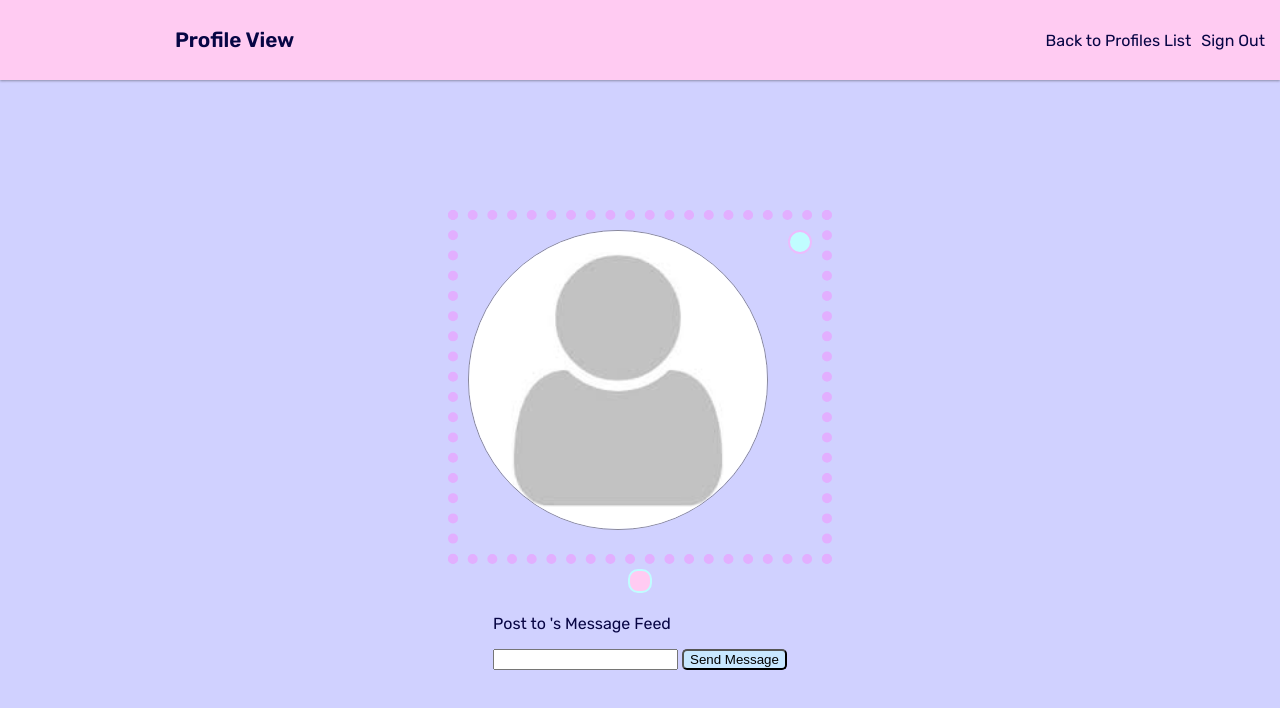
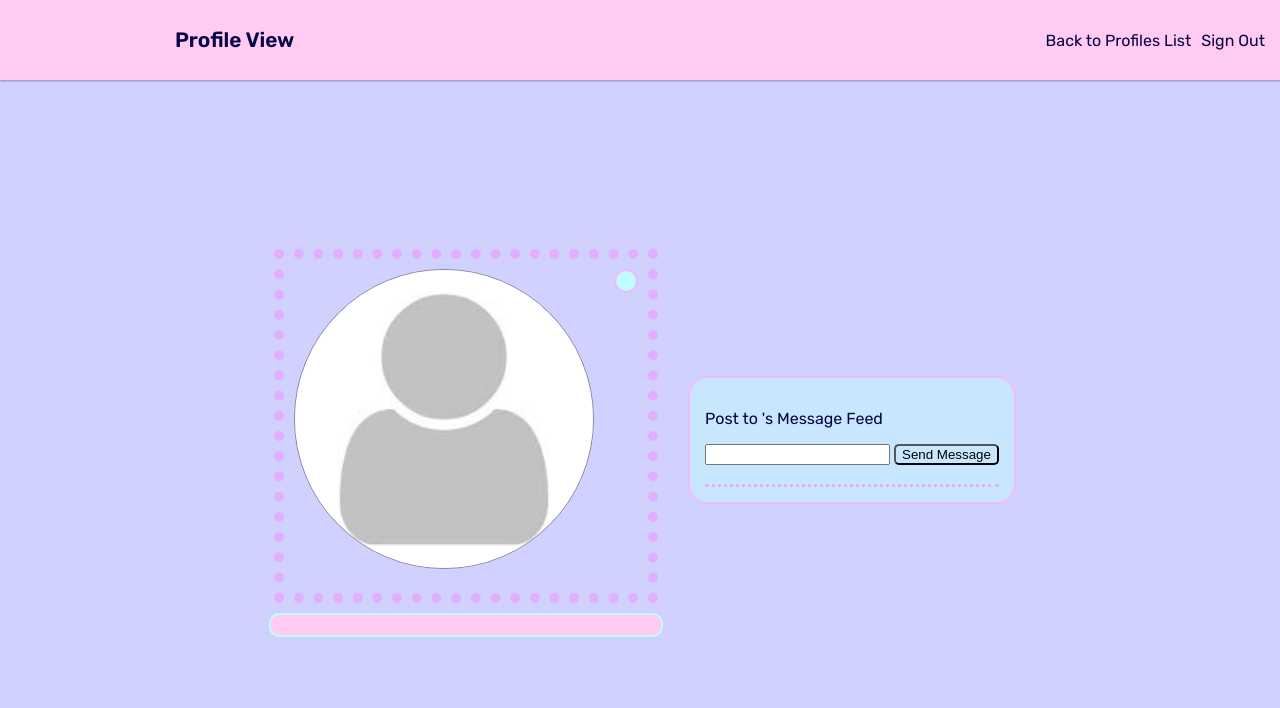
Before and after one commit to benni-maxon/fromscratch-social-media-app, a plain HTML site: page profile/index.html in a window 1280 px wide. Drawn offline with nearby package versions, Linux system fonts and the light colour scheme.

Commit message:
formatting for profile page messages

```diff
--- a/profile/index.html
+++ b/profile/index.html
@@ -43,6 +43,7 @@
 
         <main>
             <section>
+                <section class="info-section">
                     <div class="profile-header">
                         <img id="avatar-img" class="avatar" alt="avatar" src="/assets/avatar.jpg" />
                         <h2 class="username-header"></h2>
@@ -50,14 +51,18 @@
                     <div class="profile-detail"></div>
                 </section>
                 <div class="profile-bio"></div>
+            </section>
+            <section class="messages-section">
                 <form class="message-form">
                     <label>
                         <p>Post to <span class="username"></span>'s Message Feed</p>
                         <input name="message" />
                     </label>
                     <button type="submit">Send Message</button>
+                    <h3 class="message-feed-for"></h3>
                 </form>
                 <div class="profile-messages"></div>
+            </section>
         </main>
     </body>
 </html>
--- a/profile/profile.js
+++ b/profile/profile.js
@@ -12,6 +12,7 @@ import { renderMessages } from '../render-utils.js';
 
 const imgEl = document.querySelector('#avatar-img');
 const usernameHeaderEl = document.querySelector('.username-header');
+const messageFeedEl = document.querySelector('.message-feed-for');
 const profileDetailEl = document.querySelector('.profile-detail');
 const profileBioEl = document.querySelector('.profile-bio');
 const profileMessagesEl = document.querySelector('.profile-messages');
@@ -21,7 +22,6 @@ const messageForm = document.querySelector('.message-form');
 
 const params = new URLSearchParams(location.search);
 const id = params.get('id');
-
 
 window.addEventListener('load', async () => {
     //Error Handling
@@ -77,6 +77,7 @@ async function fetchAndDisplayProfile() {
     usernameHeaderEl.textContent = profile.username;
     titleEl.textContent = `${profile.username}'s Profile`;
     usernameEl.textContent = profile.username;
+    messageFeedEl.textContent = `Message Feed for ${profile.username}`;
 
     const profileSparkles = renderSparkles(profile);
     const profileBio = renderBio(profile);
--- a/render-utils.js
+++ b/render-utils.js
@@ -25,13 +25,8 @@ export function renderProfile(profileObject) {
 
 export function renderMessages(profile) {
     const ul = document.createElement('ul');
-    const header = document.createElement('h3');
-
-    header.textContent = `Message Feed for ${profile.username}`;
 
     ul.classList.add('messages');
-
-    ul.append(header);
 
     for (let i = 0; i < profile.messages.length; i++) {
         // for (let i = profile.messages.length -1; i > -1; i--)
@@ -44,7 +39,7 @@ export function renderMessages(profile) {
 
         const senderSpan = document.createElement('span');
         senderSpan.classList.add('from');
-        senderSpan.textContent = profile.messages[i].sender;
+        senderSpan.textContent = `${profile.messages[i].sender} - `;
 
         const dateSpan = document.createElement('span');
         dateSpan.classList.add('created-date');
--- a/styles/profile.css
+++ b/styles/profile.css
@@ -1,13 +1,35 @@
+::-webkit-scrollbar {
+    display: none;
+}
+
 main {
     display: flex;
-    flex-direction: column;
     justify-content: center;
     align-items: center;
 }
 
 section {
+    margin: 10px;
+}
+
+.info-section {
     display: flex;
     border: dotted 10px #e2afff;
+}
+
+.messages-section {
+    background-color: #c8e7ff;
+    border: solid 2px #ecbcfd;
+    border-radius: 20px;
+    padding: 15px;
+    max-height: 500px;
+}
+
+.profile-messages {
+    overflow-y: scroll;
+    max-height: 320px;
+    margin-top: 5px;
+    border-top: dotted 3px #e2afff;
 }
 
 .profile-detail {
@@ -61,3 +83,7 @@ button {
 button:hover {
     cursor: pointer;
 }
+
+.message {
+    border-bottom: dotted 3px #e2afff;
+}
```
Lines whose indentation alone changed are shown as unchanged.
